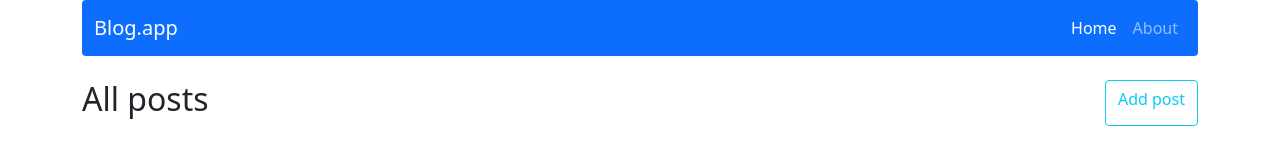
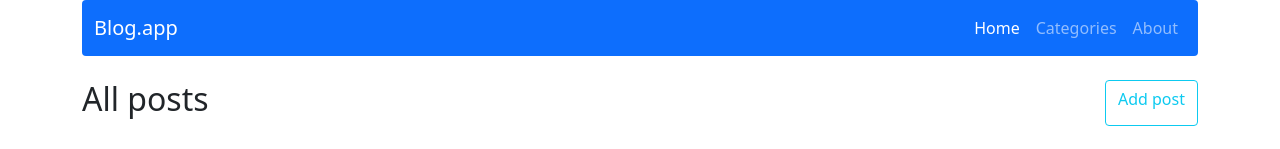
Before and after one commit to Jnlietta/react-blog, a React (Create React App) app: page / in a window 1280 px wide. Shown: the top 149 px of the page. Built offline with nearby package versions, Linux system fonts and the light colour scheme.

Commit message:
Add Nav.Link to Categories in NavBar

```diff
--- a/src/components/views/NavBar/NavBar.js
+++ b/src/components/views/NavBar/NavBar.js
@@ -12,6 +12,7 @@ const NavBar = props => {
                 <Navbar.Brand href="#home">Blog.app</Navbar.Brand>
                 <Nav className="justify-content-end">
                     <Nav.Link as={NavLink} to="/">Home</Nav.Link>
+                    <Nav.Link as={NavLink} to="/categories">Categories</Nav.Link>
                     <Nav.Link as={NavLink} to="/about">About</Nav.Link>
                 </Nav>
             </Container>
```
